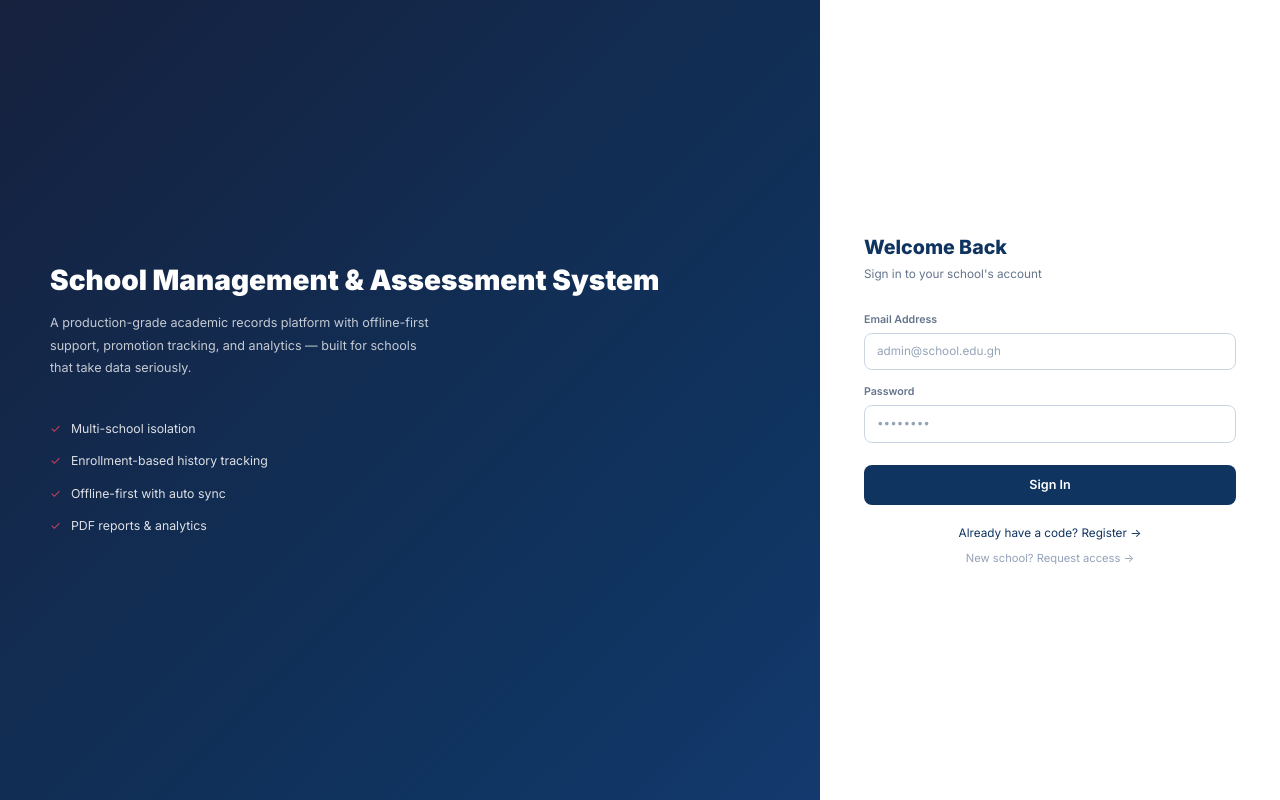
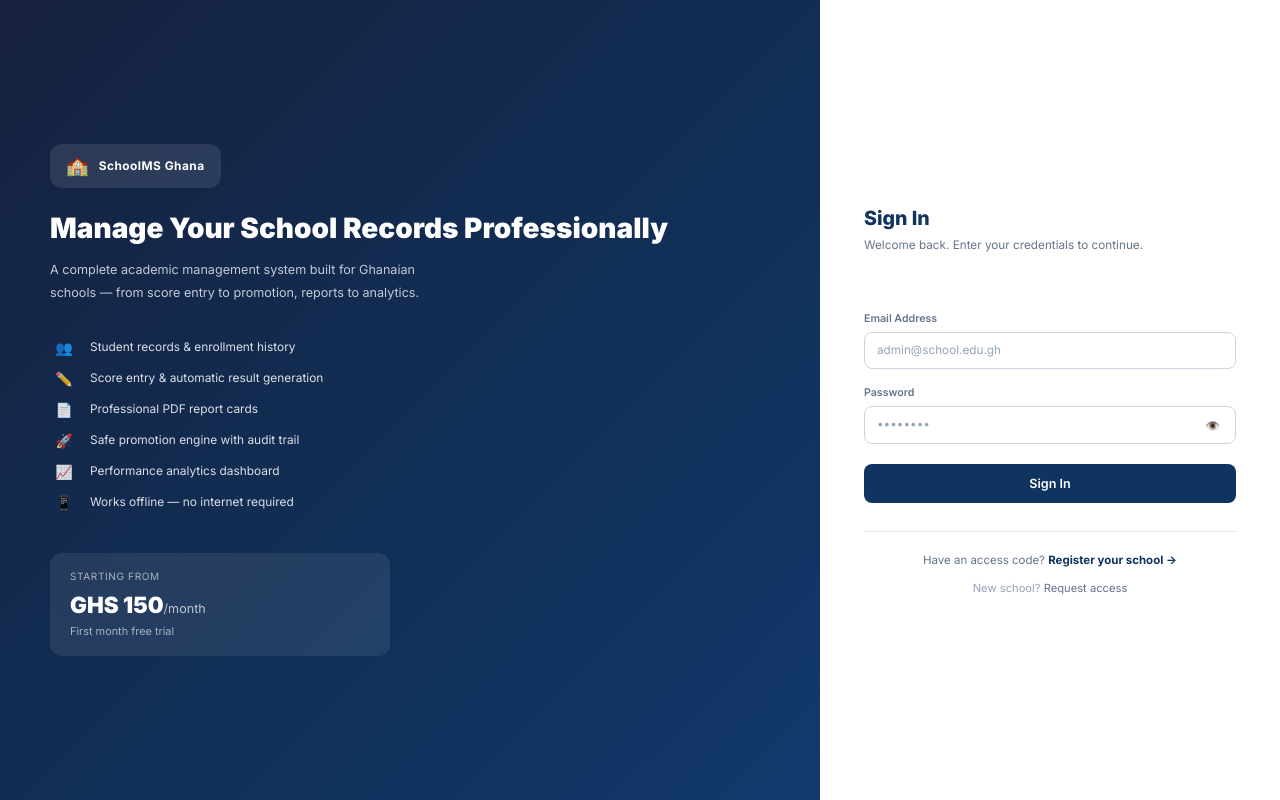
Before and after one commit to resourcetool/sch_app, a React (Vite) app: page /login in a window 1280 px wide. Built offline with nearby package versions, Linux system fonts and the light colour scheme; no server answers.

Commit message:
Add files via upload

```diff
--- a/src/pages/Login.jsx
+++ b/src/pages/Login.jsx
@@ -1,7 +1,8 @@
 // src/pages/Login.jsx
 import React, { useState } from 'react';
-import { useNavigate } from 'react-router-dom';
+import { useNavigate, Link } from 'react-router-dom';
 import { useAuth } from '../contexts/AuthContext';
+import { isSuperAdmin } from '../services/superAdminService';
 
 export default function Login() {
   const { login } = useAuth();
@@ -9,72 +10,148 @@ export default function Login() {
   const [form, setForm] = useState({ email: '', password: '' });
   const [error, setError] = useState('');
   const [loading, setLoading] = useState(false);
+  const [showPass, setShowPass] = useState(false);
 
   async function handleSubmit(e) {
     e.preventDefault();
-    setError('');
-    setLoading(true);
+    setError(''); setLoading(true);
     try {
-      await login(form.email, form.password);
-      navigate('/');
+      const cred = await login(form.email, form.password);
+      // Redirect based on role
+      if (isSuperAdmin(cred.user.email)) {
+        navigate('/superadmin', { replace: true });
+      } else {
+        navigate('/dashboard', { replace: true });
+      }
     } catch (err) {
-      setError('Invalid email or password. Please try again.');
+      const msg = {
+        'auth/user-not-found': 'No account found with this email.',
+        'auth/wrong-password': 'Incorrect password. Please try again.',
+        'auth/invalid-credential': 'Incorrect email or password.',
+        'auth/too-many-requests': 'Too many attempts. Try again in a few minutes.',
+        'auth/network-request-failed': 'No internet connection. Check your network.',
+      };
+      setError(msg[err.code] || 'Login failed. Please try again.');
     } finally {
       setLoading(false);
     }
   }
 
+  const features = [
+    { icon: '👥', text: 'Student records & enrollment history' },
+    { icon: '✏️', text: 'Score entry & automatic result generation' },
+    { icon: '📄', text: 'Professional PDF report cards' },
+    { icon: '🚀', text: 'Safe promotion engine with audit trail' },
+    { icon: '📈', text: 'Performance analytics dashboard' },
+    { icon: '📱', text: 'Works offline — no internet required' },
+  ];
+
   return (
     <div className="auth-page">
       <div className="auth-left">
-        <h1>School Management & Assessment System</h1>
-        <p>A production-grade academic records platform with offline-first support, promotion tracking, and analytics — built for schools that take data seriously.</p>
-        <div style={{ marginTop: 40, display: 'flex', flexDirection: 'column', gap: 14 }}>
-          {['Multi-school isolation', 'Enrollment-based history tracking', 'Offline-first with auto sync', 'PDF reports & analytics'].map(f => (
-            <div key={f} style={{ display: 'flex', alignItems: 'center', gap: 10, opacity: .85, fontSize: '.88rem' }}>
-              <span style={{ color: '#e94560' }}>✓</span> {f}
+        <div style={{ marginBottom: 32 }}>
+          <div style={{ display: 'inline-flex', alignItems: 'center', gap: 10, background: 'rgba(255,255,255,.1)', borderRadius: 12, padding: '8px 16px', marginBottom: 24 }}>
+            <span style={{ fontSize: '1.3rem' }}>🏫</span>
+            <span style={{ fontSize: '.85rem', fontWeight: 700, letterSpacing: '.04em' }}>SchoolMS Ghana</span>
+          </div>
+          <h1>Manage Your School Records Professionally</h1>
+          <p style={{ marginTop: 12 }}>
+            A complete academic management system built for Ghanaian schools — from score entry to promotion, reports to analytics.
+          </p>
+        </div>
+
+        <div style={{ display: 'flex', flexDirection: 'column', gap: 10 }}>
+          {features.map((f, i) => (
+            <div key={i} style={{ display: 'flex', alignItems: 'center', gap: 12, fontSize: '.85rem', opacity: .85 }}>
+              <span style={{ fontSize: '1rem', width: 28, textAlign: 'center', flexShrink: 0 }}>{f.icon}</span>
+              <span>{f.text}</span>
             </div>
           ))}
+        </div>
+
+        <div style={{ marginTop: 40, background: 'rgba(255,255,255,.08)', borderRadius: 12, padding: '16px 20px', maxWidth: 340 }}>
+          <div style={{ fontSize: '.72rem', opacity: .6, marginBottom: 4, textTransform: 'uppercase', letterSpacing: '.06em' }}>Starting from</div>
+          <div style={{ fontSize: '1.6rem', fontWeight: 900 }}>GHS 150<span style={{ fontSize: '.9rem', fontWeight: 400, opacity: .7 }}>/month</span></div>
+          <div style={{ fontSize: '.78rem', opacity: .6, marginTop: 2 }}>First month free trial</div>
         </div>
       </div>
 
       <div className="auth-right">
-        <h2>Welcome Back</h2>
-        <p className="sub">Sign in to your school's account</p>
+        <div style={{ marginBottom: 28 }}>
+          <h2>Sign In</h2>
+          <p className="sub">Welcome back. Enter your credentials to continue.</p>
+        </div>
 
-        {error && <div className="alert alert-danger">{error}</div>}
+        {error && (
+          <div className="alert alert-danger" style={{ marginBottom: 20 }}>
+            <span>⚠️</span> {error}
+          </div>
+        )}
 
-        <form onSubmit={handleSubmit} style={{ display: 'flex', flexDirection: 'column', gap: 14 }}>
+        <form onSubmit={handleSubmit} style={{ display: 'flex', flexDirection: 'column', gap: 16 }}>
           <div className="form-group">
-            <label>Email Address</label>
+            <label htmlFor="email">Email Address</label>
             <input
-              type="email" required
+              id="email"
+              type="email"
+              required
+              autoComplete="email"
+              placeholder="admin@school.edu.gh"
               value={form.email}
               onChange={e => setForm(f => ({ ...f, email: e.target.value }))}
-              placeholder="admin@school.edu.gh"
             />
           </div>
+
           <div className="form-group">
-            <label>Password</label>
-            <input
-              type="password" required
-              value={form.password}
-              onChange={e => setForm(f => ({ ...f, password: e.target.value }))}
-              placeholder="••••••••"
-            />
+            <label htmlFor="password">Password</label>
+            <div style={{ position: 'relative' }}>
+              <input
+                id="password"
+                type={showPass ? 'text' : 'password'}
+                required
+                autoComplete="current-password"
+                placeholder="••••••••"
+                value={form.password}
+                onChange={e => setForm(f => ({ ...f, password: e.target.value }))}
+                style={{ paddingRight: 44 }}
+              />
+              <button
+                type="button"
+                onClick={() => setShowPass(s => !s)}
+                style={{
+                  position: 'absolute', right: 12, top: '50%',
+                  transform: 'translateY(-50%)',
+                  background: 'none', border: 'none',
+                  color: 'var(--text-lt)', cursor: 'pointer', fontSize: '.85rem', padding: 4
+                }}
+              >{showPass ? '🙈' : '👁️'}</button>
+            </div>
           </div>
-          <button type="submit" className="btn btn-primary btn-lg" disabled={loading} style={{ marginTop: 8 }}>
-            {loading ? 'Signing in…' : 'Sign In'}
+
+          <button
+            type="submit"
+            className="btn btn-primary btn-lg btn-full"
+            disabled={loading}
+            style={{ marginTop: 4 }}
+          >
+            {loading ? (
+              <span style={{ display: 'flex', alignItems: 'center', gap: 8, justifyContent: 'center' }}>
+                <span style={{ width: 16, height: 16, border: '2px solid rgba(255,255,255,.3)', borderTopColor: '#fff', borderRadius: '50%', animation: 'spin .7s linear infinite', display: 'inline-block' }} />
+                Signing in…
+              </span>
+            ) : 'Sign In'}
           </button>
         </form>
 
-        <div style={{ marginTop: 20, textAlign: 'center', display: 'flex', flexDirection: 'column', gap: 8 }}>
-          <a href="/register" style={{ color: 'var(--navy)', fontSize: '.84rem' }}>
-            Already have a code? Register →
-          </a>
-          <a href="/request-access" style={{ color: 'var(--text-lt)', fontSize: '.8rem' }}>
-            New school? Request access →
-          </a>
+        <div style={{ marginTop: 28, paddingTop: 20, borderTop: '1px solid var(--border)', display: 'flex', flexDirection: 'column', gap: 10, textAlign: 'center' }}>
+          <div style={{ fontSize: '.82rem', color: 'var(--text-mid)' }}>
+            Have an access code?{' '}
+            <Link to="/register" style={{ color: 'var(--navy)', fontWeight: 700 }}>Register your school →</Link>
+          </div>
+          <div style={{ fontSize: '.8rem', color: 'var(--text-lt)' }}>
+            New school?{' '}
+            <Link to="/request-access" style={{ color: 'var(--text-mid)' }}>Request access</Link>
+          </div>
         </div>
       </div>
     </div>
--- a/src/pages/SuperAdmin.jsx
+++ b/src/pages/SuperAdmin.jsx
@@ -389,7 +389,7 @@ export default function SuperAdmin() {
   // Guard — only super admin can see this
   useEffect(() => {
     if (userProfile && !isSuperAdmin(userProfile.email)) {
-      navigate('/');
+      navigate('/dashboard');
     }
   }, [userProfile, navigate]);
 
@@ -442,7 +442,7 @@ export default function SuperAdmin() {
         </div>
         <div style={{ marginLeft: 'auto', display: 'flex', gap: 10 }}>
           <button onClick={load} className="btn btn-ghost btn-sm" style={{ color: '#fff', borderColor: 'rgba(255,255,255,.2)' }}>↻ Refresh</button>
-          <button onClick={() => navigate('/')} className="btn btn-ghost btn-sm" style={{ color: '#fff', borderColor: 'rgba(255,255,255,.2)' }}>← Back to School</button>
+          <button onClick={() => navigate('/dashboard')} className="btn btn-ghost btn-sm" style={{ color: '#fff', borderColor: 'rgba(255,255,255,.2)' }}>← School View</button>
         </div>
       </div>
 
```
